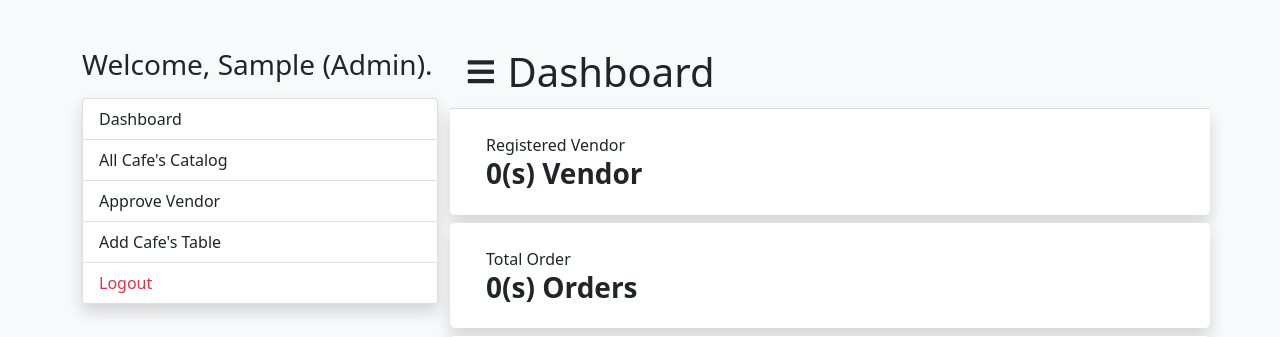
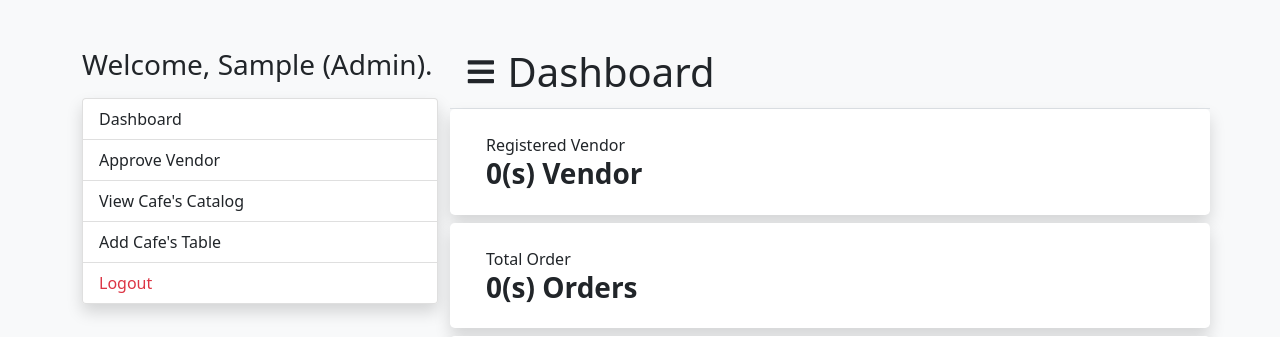
Before and after one commit to ad4mny/food-ordering-system, a CodeIgniter app: page /food-ordering-system/index.php/admincontroller/index/1 in a window 1280 px wide. Shown: the top 337 px of the page. Run offline with CodeIgniter, Linux system fonts and the light colour scheme; the visitor is signed in with stand-in values (Sample User, id 1); data that the repository does not hold is empty.

Commit message:
updated navigations for admin

```diff
--- a/application/views/templates/admin/navigations.php
+++ b/application/views/templates/admin/navigations.php
@@ -30,8 +30,8 @@
                 <div class="col">
                     <div class="list-group bg-white shadow">
                         <a href="<?php echo base_url(); ?>admin/dashboard" class="list-group-item list-group-item-action <?php if ($this->uri->segment(2) == 'dashboard') echo 'active'; ?>">Dashboard</a>
-                        <a href="<?php echo base_url(); ?>admin/catalog" class="list-group-item list-group-item-action <?php if ($this->uri->segment(2) == 'catalogs') echo 'active'; ?>">All Cafe's Catalog</a>
-                        <a href="<?php echo base_url(); ?>admin/approve" class="list-group-item list-group-item-action <?php if ($this->uri->segment(2) == 'orders') echo 'active'; ?>">Approve Vendor</a>
+                        <a href="<?php echo base_url(); ?>admin/vendor" class="list-group-item list-group-item-action <?php if ($this->uri->segment(2) == 'orders') echo 'active'; ?>">Approve Vendor</a>
+                        <a href="<?php echo base_url(); ?>admin/catalog" class="list-group-item list-group-item-action <?php if ($this->uri->segment(2) == 'catalogs') echo 'active'; ?>">View Cafe's Catalog</a>
                         <a href="<?php echo base_url(); ?>admin/table" class="list-group-item list-group-item-action <?php if ($this->uri->segment(2) == 'catalogs') echo 'active'; ?>">Add Cafe's Table</a>
                         <a href="<?php echo base_url(); ?>logout" class="list-group-item list-group-item-action text-danger">Logout</a>
                     </div>
```
